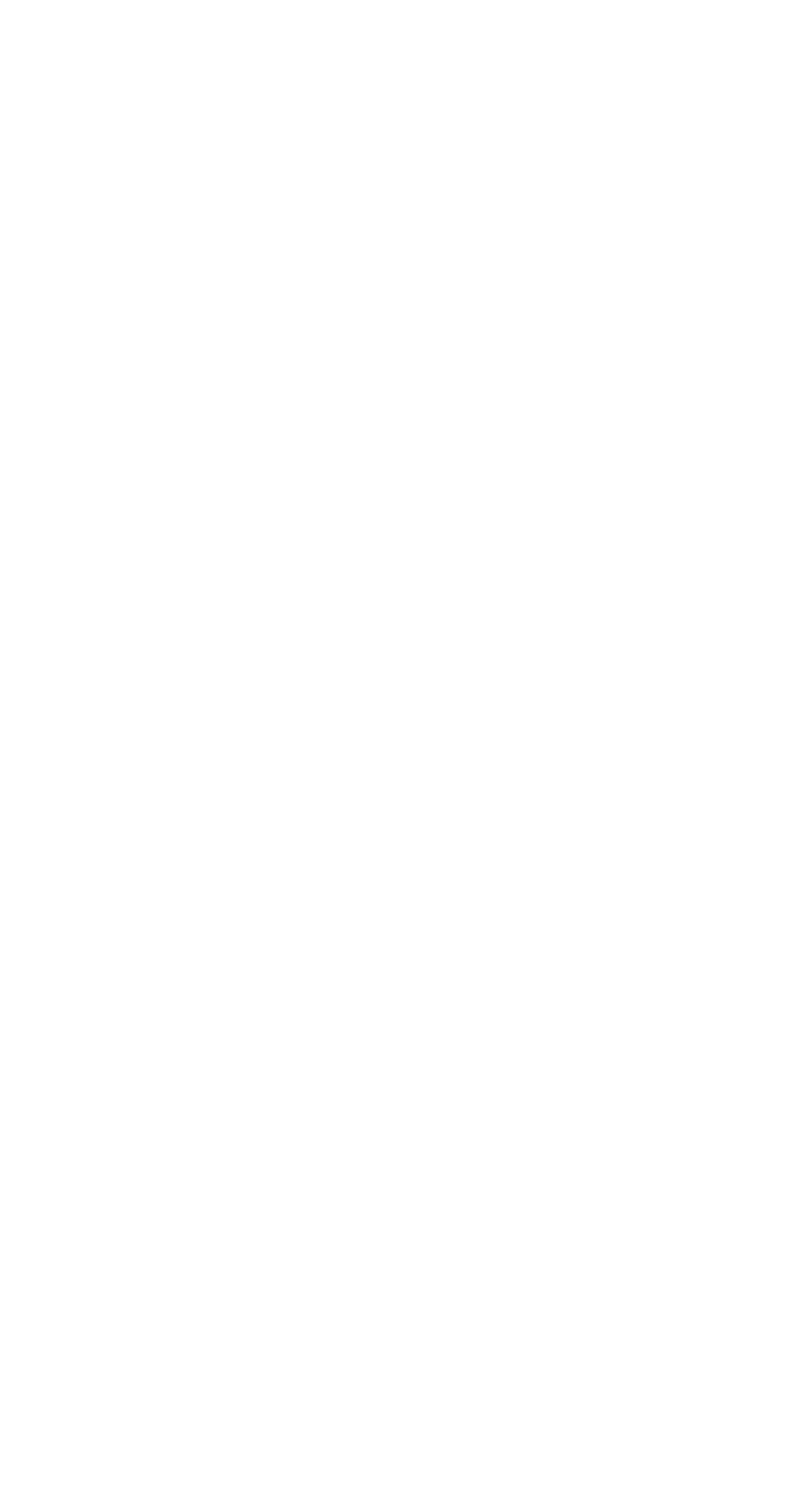
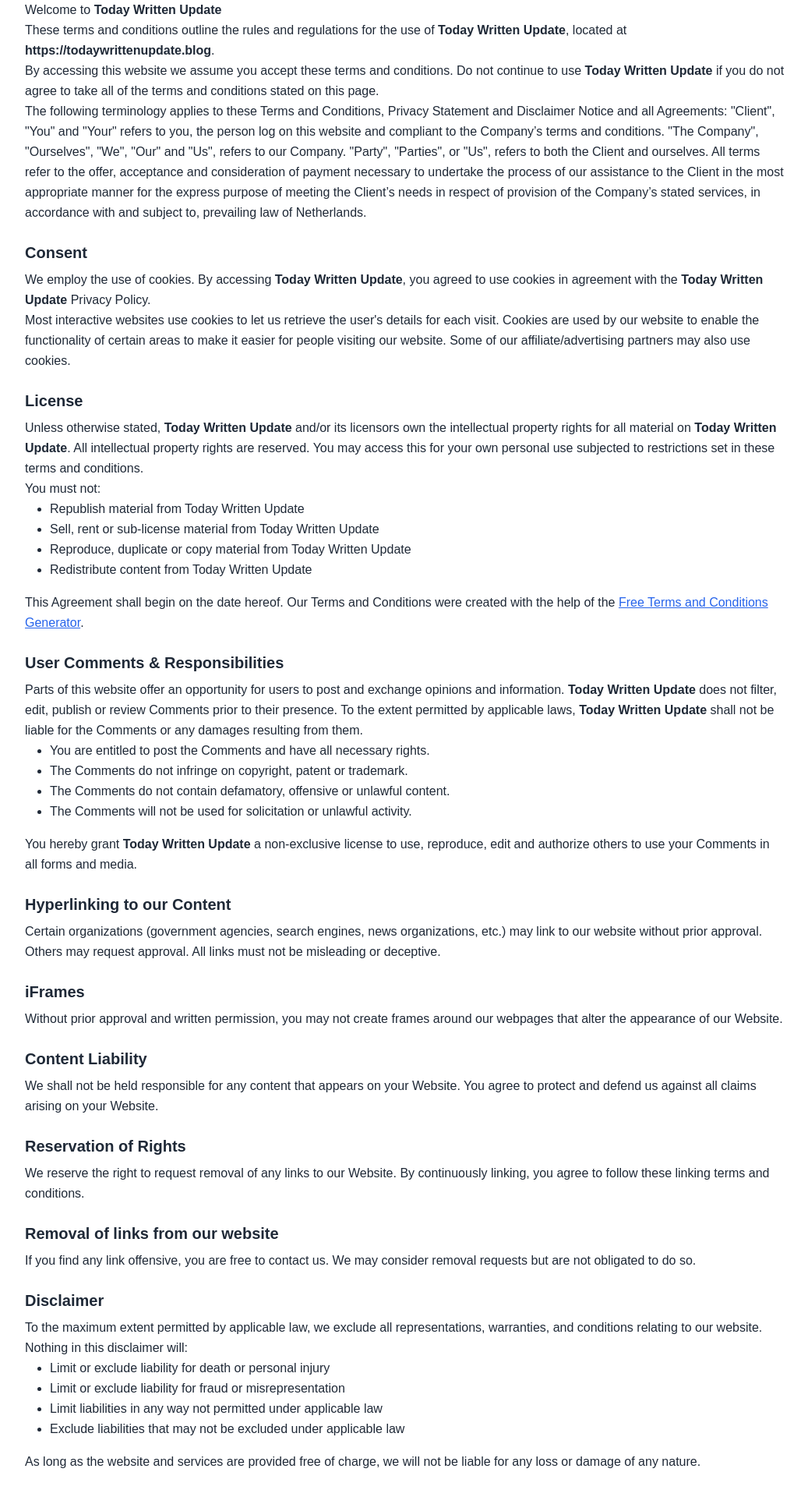
Before and after one commit to soloprime9/GasPredi, a Next.js app: page /terms in a window 1280 px wide. Before the commit this address had no page. Shown: the part 200-2120 px from the top of the page at 78% size, without its empty margins (120-1157 px from the left). Before the commit the page ends 800 px from the top, so only its background shows below. Built offline with nearby package versions, Linux system fonts and the light colour scheme.

Commit message:
Create page.jsx

```diff
--- /dev/null
+++ b/src/app/terms/page.jsx
@@ -0,0 +1,171 @@
+// src/app/terms/page.jsx
+export default function Terms() {
+  return (
+    <div className="p-6 max-w-5xl mx-auto text-gray-800 leading-relaxed">
+      <h1 className="text-3xl font-bold mb-4">
+        Terms and Conditions for <b>Today Written Update</b>
+      </h1>
+
+      <p>Welcome to <b>Today Written Update</b></p>
+      <p>
+        These terms and conditions outline the rules and regulations for the use
+        of <b>Today Written Update</b>, located at{" "}
+        <b>https://todaywrittenupdate.blog</b>.
+      </p>
+      <p>
+        By accessing this website we assume you accept these terms and
+        conditions. Do not continue to use <b>Today Written Update</b> if you do
+        not agree to take all of the terms and conditions stated on this page.
+      </p>
+
+      <p>
+        The following terminology applies to these Terms and Conditions,
+        Privacy Statement and Disclaimer Notice and all Agreements: "Client",
+        "You" and "Your" refers to you, the person log on this website and
+        compliant to the Company’s terms and conditions. "The Company",
+        "Ourselves", "We", "Our" and "Us", refers to our Company. "Party",
+        "Parties", or "Us", refers to both the Client and ourselves. All terms
+        refer to the offer, acceptance and consideration of payment necessary to
+        undertake the process of our assistance to the Client in the most
+        appropriate manner for the express purpose of meeting the Client’s needs
+        in respect of provision of the Company’s stated services, in accordance
+        with and subject to, prevailing law of Netherlands.
+      </p>
+
+      <h2 className="text-xl font-semibold mt-6 mb-2">Consent</h2>
+      <p>
+        We employ the use of cookies. By accessing <b>Today Written Update</b>,
+        you agreed to use cookies in agreement with the{" "}
+        <b>Today Written Update</b> Privacy Policy.
+      </p>
+      <p>
+        Most interactive websites use cookies to let us retrieve the user's
+        details for each visit. Cookies are used by our website to enable the
+        functionality of certain areas to make it easier for people visiting our
+        website. Some of our affiliate/advertising partners may also use
+        cookies.
+      </p>
+
+      <h2 className="text-xl font-semibold mt-6 mb-2">License</h2>
+      <p>
+        Unless otherwise stated, <b>Today Written Update</b> and/or its
+        licensors own the intellectual property rights for all material on{" "}
+        <b>Today Written Update</b>. All intellectual property rights are
+        reserved. You may access this for your own personal use subjected to
+        restrictions set in these terms and conditions.
+      </p>
+
+      <p>You must not:</p>
+      <ul className="list-disc ml-8 mb-4">
+        <li>Republish material from Today Written Update</li>
+        <li>Sell, rent or sub-license material from Today Written Update</li>
+        <li>Reproduce, duplicate or copy material from Today Written Update</li>
+        <li>Redistribute content from Today Written Update</li>
+      </ul>
+
+      <p>
+        This Agreement shall begin on the date hereof. Our Terms and Conditions
+        were created with the help of the{" "}
+        <a
+          href="https://raptorkit.com/terms-and-conditions-generator"
+          target="_blank"
+          rel="noopener noreferrer"
+          className="text-blue-600 underline"
+        >
+          Free Terms and Conditions Generator
+        </a>
+        .
+      </p>
+
+      <h2 className="text-xl font-semibold mt-6 mb-2">
+        User Comments & Responsibilities
+      </h2>
+      <p>
+        Parts of this website offer an opportunity for users to post and
+        exchange opinions and information. <b>Today Written Update</b> does not
+        filter, edit, publish or review Comments prior to their presence. To the
+        extent permitted by applicable laws, <b>Today Written Update</b> shall
+        not be liable for the Comments or any damages resulting from them.
+      </p>
+
+      <ul className="list-disc ml-8 mb-4">
+        <li>You are entitled to post the Comments and have all necessary rights.</li>
+        <li>
+          The Comments do not infringe on copyright, patent or trademark.
+        </li>
+        <li>
+          The Comments do not contain defamatory, offensive or unlawful content.
+        </li>
+        <li>
+          The Comments will not be used for solicitation or unlawful activity.
+        </li>
+      </ul>
+
+      <p>
+        You hereby grant <b>Today Written Update</b> a non-exclusive license to
+        use, reproduce, edit and authorize others to use your Comments in all
+        forms and media.
+      </p>
+
+      <h2 className="text-xl font-semibold mt-6 mb-2">
+        Hyperlinking to our Content
+      </h2>
+      <p>
+        Certain organizations (government agencies, search engines, news
+        organizations, etc.) may link to our website without prior approval.
+        Others may request approval. All links must not be misleading or
+        deceptive.
+      </p>
+
+      <h2 className="text-xl font-semibold mt-6 mb-2">iFrames</h2>
+      <p>
+        Without prior approval and written permission, you may not create frames
+        around our webpages that alter the appearance of our Website.
+      </p>
+
+      <h2 className="text-xl font-semibold mt-6 mb-2">Content Liability</h2>
+      <p>
+        We shall not be held responsible for any content that appears on your
+        Website. You agree to protect and defend us against all claims arising
+        on your Website.
+      </p>
+
+      <h2 className="text-xl font-semibold mt-6 mb-2">Reservation of Rights</h2>
+      <p>
+        We reserve the right to request removal of any links to our Website. By
+        continuously linking, you agree to follow these linking terms and
+        conditions.
+      </p>
+
+      <h2 className="text-xl font-semibold mt-6 mb-2">
+        Removal of links from our website
+      </h2>
+      <p>
+        If you find any link offensive, you are free to contact us. We may
+        consider removal requests but are not obligated to do so.
+      </p>
+
+      <h2 className="text-xl font-semibold mt-6 mb-2">Disclaimer</h2>
+      <p>
+        To the maximum extent permitted by applicable law, we exclude all
+        representations, warranties, and conditions relating to our website.
+        Nothing in this disclaimer will:
+      </p>
+      <ul className="list-disc ml-8 mb-4">
+        <li>Limit or exclude liability for death or personal injury</li>
+        <li>Limit or exclude liability for fraud or misrepresentation</li>
+        <li>
+          Limit liabilities in any way not permitted under applicable law
+        </li>
+        <li>
+          Exclude liabilities that may not be excluded under applicable law
+        </li>
+      </ul>
+
+      <p>
+        As long as the website and services are provided free of charge, we will
+        not be liable for any loss or damage of any nature.
+      </p>
+    </div>
+  );
+}
```
